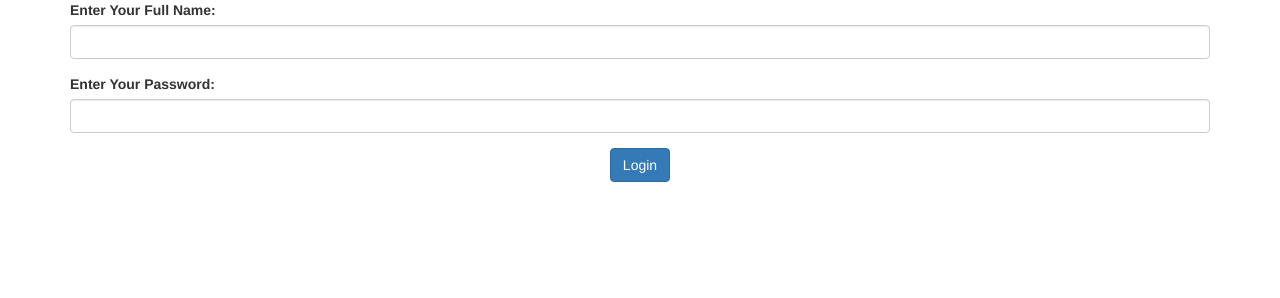
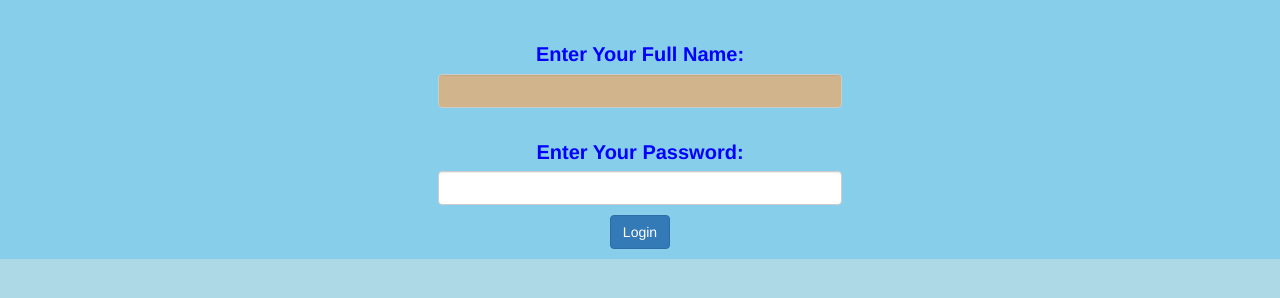
Before and after one commit to Sarath-Kumar-J-800123/BroBirthdaySpacial.github.io, a plain HTML site: page index.html in a window 1280 px wide. Drawn offline with nearby package versions, Linux system fonts and the light colour scheme.

Commit message:
Update index.html

```diff
--- a/index.html
+++ b/index.html
@@ -4,7 +4,7 @@
 <meta charset="ISO-8859-1">
 <title>Login</title>
 <link rel="stylesheet" href="https://maxcdn.bootstrapcdn.com/bootstrap/3.4.1/css/bootstrap.min.css">
-  <link rel="stylesheet" href="ProfileStyleSheet.css">
+  <link rel="stylesheet" href="Styles.css">
   <script src="https://ajax.googleapis.com/ajax/libs/jquery/3.6.4/jquery.min.js"></script>
   <script src="https://maxcdn.bootstrapcdn.com/bootstrap/3.4.1/js/bootstrap.min.js"></script>
 </head>
```
